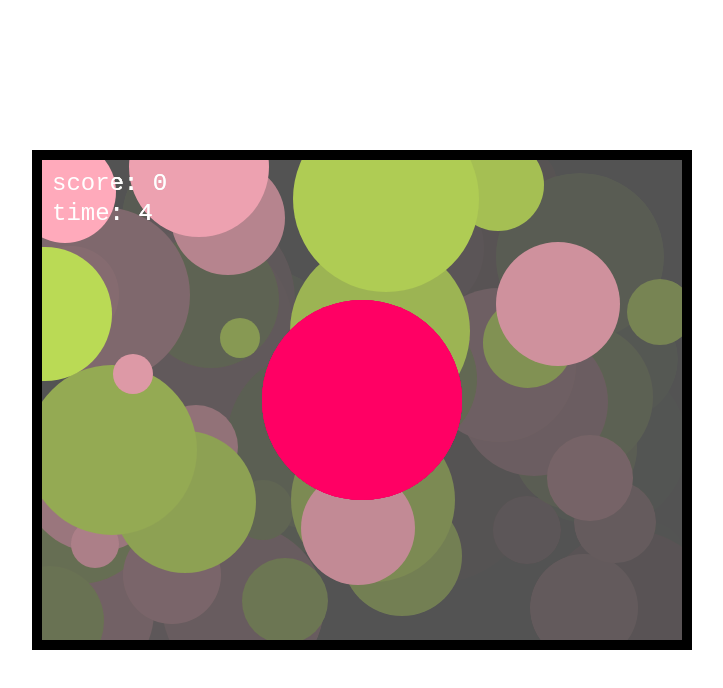
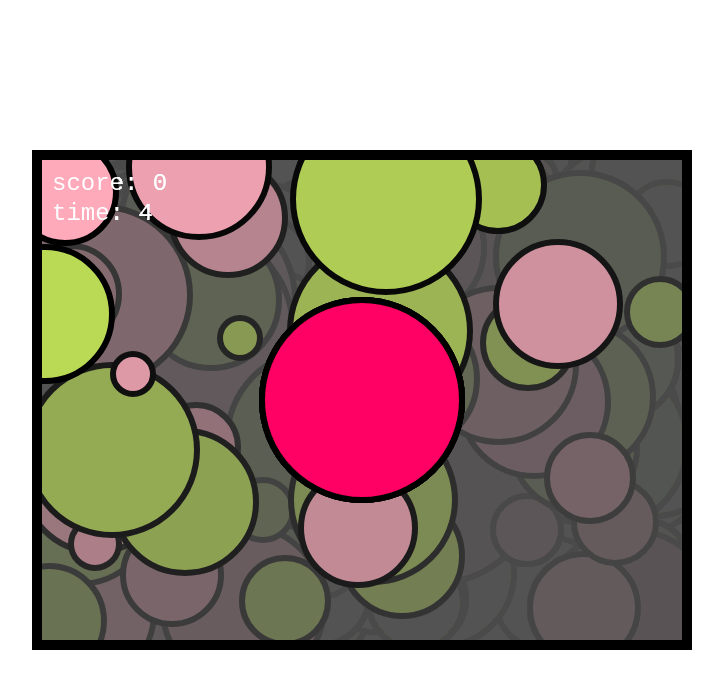
Before and after one commit to JStheGame/inTheZone, a plain HTML site: page index.html in a window 1280 px wide. Shown: the whole page, without its empty margins (278-1001 px from the left). Drawn offline with Linux system fonts and the light colour scheme.

Commit message:
Add files via upload

```diff
--- a/index.html
+++ b/index.html
@@ -1,6 +1,6 @@
 <html>
 <head>
-	<title>tripping balls</title>
+	<title>in the zone</title>
 	<link rel="stylesheet" type="text/css" href="style.css">
 
 </head>
--- a/main.js
+++ b/main.js
@@ -36,11 +36,16 @@ cvs.addEventListener('mousemove', function(event) {
 
 function drawCircle(x, y, r, colour) {
 	ctx.fillStyle = colour;
-
 	const circle = new Path2D();
 	circle.arc(x, y, r, 0, 2 * Math.PI);
+	ctx.fill(circle);
 
-	ctx.fill(circle);
+
+	ctx.strokeStyle = "#000";
+	ctx.lineWidth = 6;
+	ctx.beginPath();
+	ctx.arc(x, y, r, 0, 2 * Math.PI);
+	ctx.stroke();
 }
 
 function randCircle(colour) {
@@ -83,7 +88,7 @@ const eachFrame = (function() {
 		score += bonus;
 
 		//draw avatar
-		drawCircle(avatar.x, avatar.y, avatar.r, "#000");
+		drawCircle(avatar.x, avatar.y, avatar.r, "#fff");
 
 		//put the text on the screen
 		ctx.fillStyle = "white";
```
Also changed, not shown: goals.txt.
